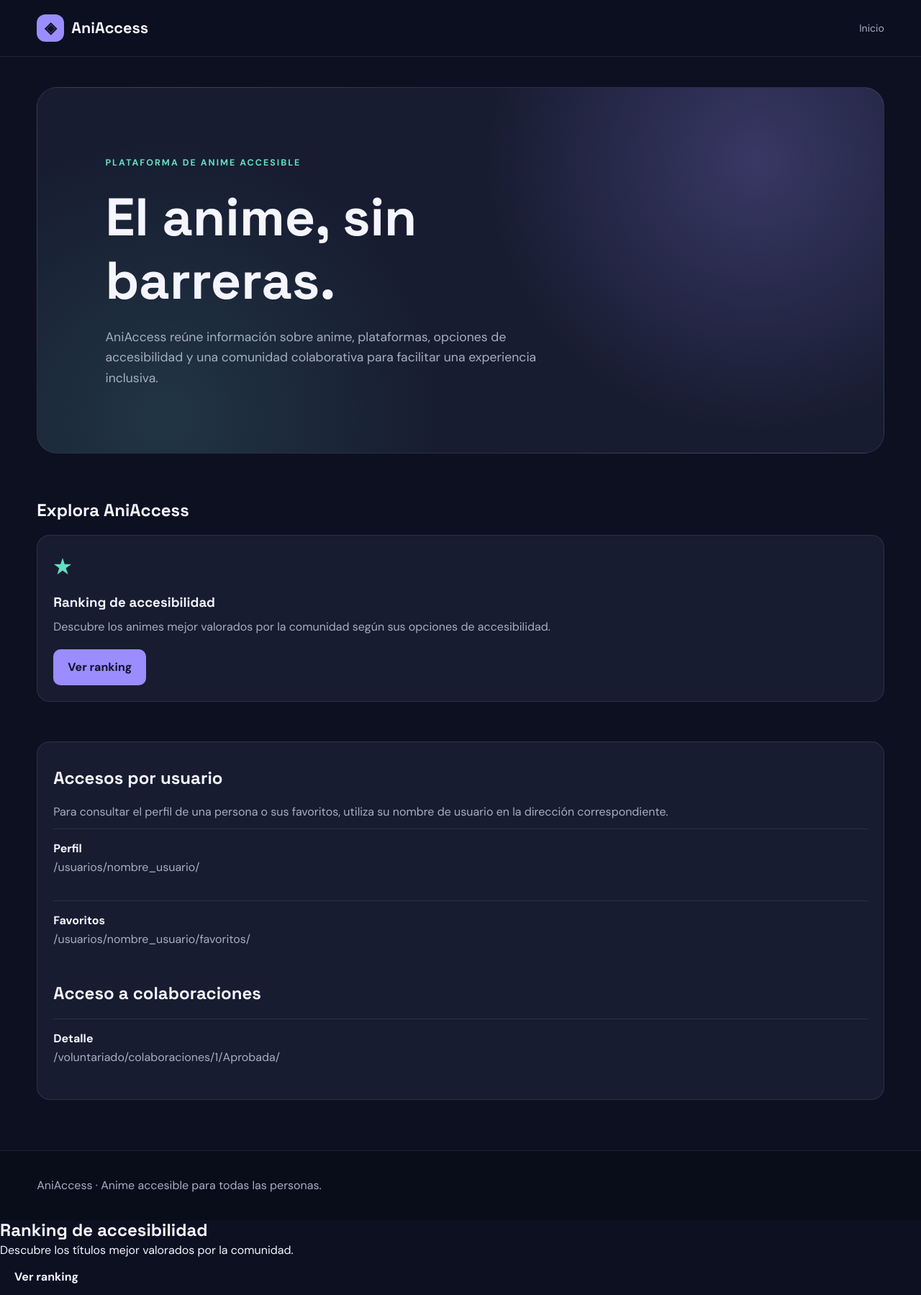
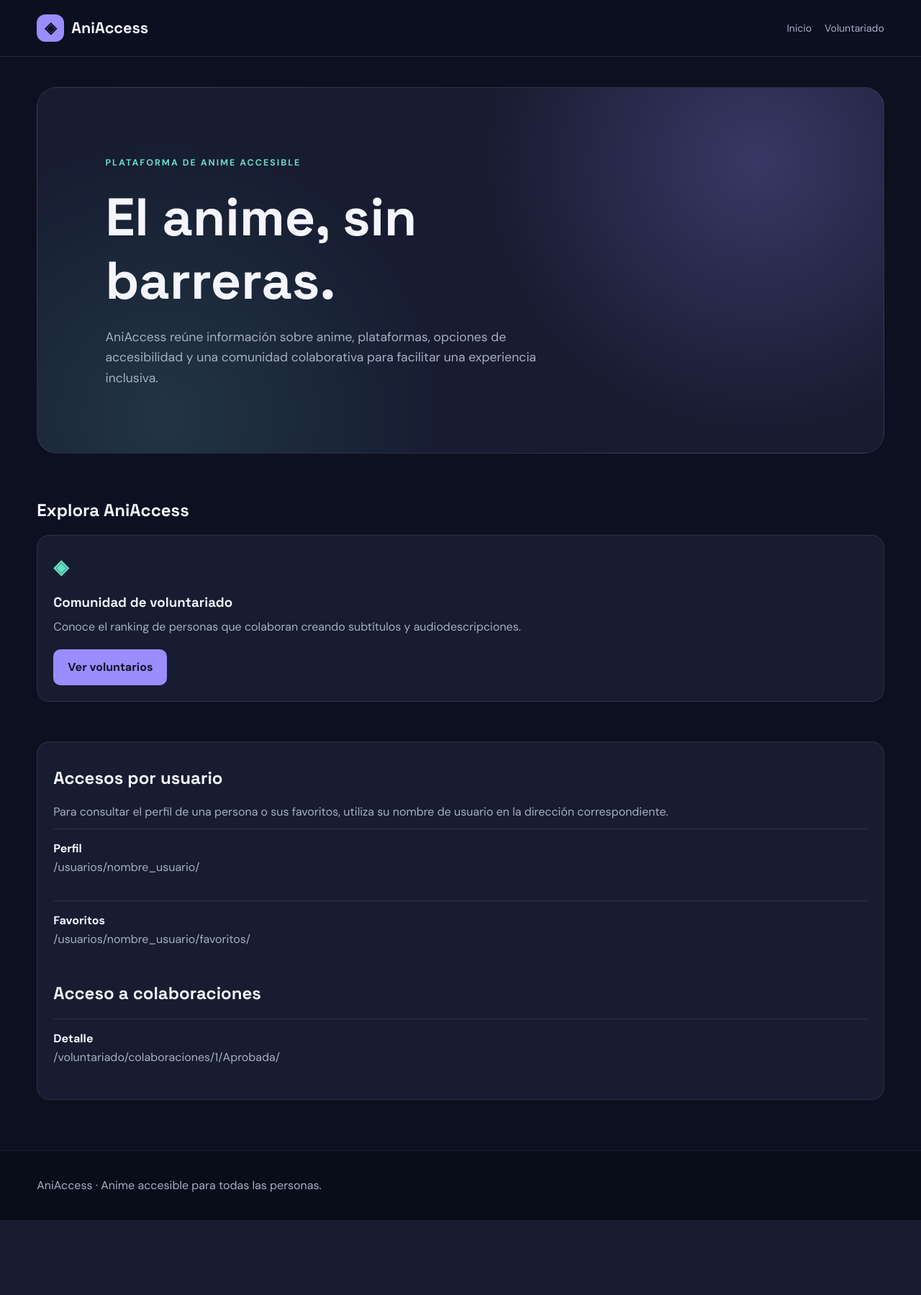
Before and after one commit to jesufercor-max/AniAccess, a Django app: page / in a window 1280 px wide. Shown: the whole page at 72% size. After the commit the page ends 1695 px from the top, so only its background shows below. Run offline with Django 5.2, Linux system fonts and the light colour scheme.

Commit message:
Añadir ranking de voluntarios

```diff
--- a/AniAccess/templates/AniAccess/base.html
+++ b/AniAccess/templates/AniAccess/base.html
@@ -1,14 +1,12 @@
 {% load static %}
 <!DOCTYPE html>
 <html lang="es">
-
 <head>
     <meta charset="UTF-8">
     <meta name="viewport" content="width=device-width, initial-scale=1.0">
     <title>{% block title %}AniAccess{% endblock %}</title>
     <link rel="stylesheet" href="{% static 'AniAccess/css/estilos.css' %}">
 </head>
-
 <body>
     <header class="main-header">
         <div class="container navbar">
@@ -18,9 +16,8 @@
             </a>
             <nav class="main-nav">
                 <a href="{% url 'index' %}">Inicio</a>
+                <a href="{% url 'ranking_voluntarios' %}">Voluntariado</a>
             </nav>
-
-
         </div>
     </header>
 
@@ -33,13 +30,5 @@
             <p>AniAccess · Anime accesible para todas las personas.</p>
         </div>
     </footer>
-    <article class="card">
-        <h2>Ranking de accesibilidad</h2>
-        <p>Descubre los títulos mejor valorados por la comunidad.</p>
-        <a href="{% url 'ranking_accesibilidad' %}" class="btn">
-            Ver ranking
-        </a>
-    </article>
 </body>
-
 </html>
--- a/AniAccess/templates/AniAccess/index.html
+++ b/AniAccess/templates/AniAccess/index.html
@@ -21,11 +21,11 @@
 
     <div class="data-grid">
         <article class="feature-card">
-            <span class="feature-icon">★</span>
-            <h3>Ranking de accesibilidad</h3>
-            <p>Descubre los animes mejor valorados por la comunidad según sus opciones de accesibilidad.</p>
-            <a href="{% url 'ranking_accesibilidad' %}" class="btn btn-primary">
-                Ver ranking
+            <span class="feature-icon">◈</span>
+            <h3>Comunidad de voluntariado</h3>
+            <p>Conoce el ranking de personas que colaboran creando subtítulos y audiodescripciones.</p>
+            <a href="{% url 'ranking_voluntarios' %}" class="btn btn-primary">
+                Ver voluntarios
             </a>
         </article>
     </div>
--- a/AniAccess/urls.py
+++ b/AniAccess/urls.py
@@ -3,5 +3,5 @@ from .import views
 
 urlpatterns = [
     path('', views.index ,name='index'),
-    path('ranking-accesibilidad/',views.ranking_accesibilidad,name='ranking_accesibilidad'),
+    path('voluntariado/',views.ranking_voluntarios,name='ranking_voluntarios'),
 ]
--- a/AniAccess/views.py
+++ b/AniAccess/views.py
@@ -19,51 +19,51 @@ def index(request):
     return render(request, 'AniAccess/index.html')
 
 
-# Vista 7 Ranking de Accesibilidad
-def ranking_accesibilidad(request):
+# Vista 8 Ranking de Voluntarios
+def ranking_voluntarios(request):
     """
-    Muestra un ranking de animes ordenado por su puntuación
-    media de accesibilidad.
+    Muestra un ranking de voluntarios disponibles,
+    ordenados por sus puntos y colaboraciones aprobadas.
     """
 
     # QUERYSET ORM:
-    # Calcula el número de valoraciones y la media de accesibilidad.
-    # El filter aplicado después de annotate filtra los resultados
-    # agregados, equivalente a utilizar HAVING en SQL.
-    animes = Anime.objects.annotate(
-        total_valoraciones=Count(
-            'valoraciones',
+    # Filtra voluntarios disponibles, cuenta sus colaboraciones aprobadas
+    # mediante Count con filtro Q, y precarga usuario, insignias y colaboraciones.
+    voluntarios = Voluntario.objects.filter(
+        disponible=True
+    ).select_related(
+        'usuario'
+    ).prefetch_related(
+        'insignias',
+        'colaboraciones'
+    ).annotate(
+        total_colaboraciones=Count(
+            'colaboraciones',
+            filter=Q(colaboraciones__estado='Aprobada'),
             distinct=True
-        ),
-        media_puntuacion=Avg(
-            'valoraciones__accesibilidad_general'
         )
-    ).filter(
-        total_valoraciones__gte=1,
-        media_puntuacion__gte=3
     ).order_by(
-        '-media_puntuacion',
-        '-total_valoraciones'
+        '-puntos',
+        '-total_colaboraciones'
     )[:10]
 
     # SQL RAW:
-    # animes = Anime.objects.raw(
-    #     "SELECT a.*, "
-    #     "COUNT(DISTINCT v.id) AS total_valoraciones, "
-    #     "AVG(v.accesibilidad_general) AS media_puntuacion "
-    #     "FROM AniAccess_anime a "
-    #     "INNER JOIN AniAccess_valoracion v "
-    #     "ON v.anime_id = a.id "
-    #     "GROUP BY a.id "
-    #     "HAVING COUNT(DISTINCT v.id) >= 1 "
-    #     "AND AVG(v.accesibilidad_general) >= 3 "
-    #     "ORDER BY media_puntuacion DESC, "
-    #     "total_valoraciones DESC "
-    #     "LIMIT 10"
+    # voluntarios = Voluntario.objects.raw(
+    #     """
+    #     SELECT v.*,
+    #     COUNT(DISTINCT CASE WHEN c.estado = 'Aprobada' THEN c.id END) AS total_colaboraciones
+    #     FROM AniAccess_voluntario v
+    #     INNER JOIN AniAccess_usuario u ON u.id = v.usuario_id
+    #     LEFT JOIN AniAccess_colaboracion c ON c.voluntario_id = v.id
+    #     WHERE v.disponible = 1
+    #     GROUP BY v.id
+    #     ORDER BY v.puntos DESC, total_colaboraciones DESC
+    #     LIMIT 10
+    #     """
     # )
 
     return render(
         request,
-        'AniAccess/ranking_accesibilidad.html',
-        {'animes': animes}
+        'AniAccess/ranking_voluntarios.html',
+        {'voluntarios': voluntarios}
     )
```
Also changed, not shown: AniAccess/templates/AniAccess/ranking_accesibilidad.html (deleted, +0 -63 lines), AniAccess/templates/AniAccess/ranking_voluntarios.html (added, +116 -0 lines), README.md.
